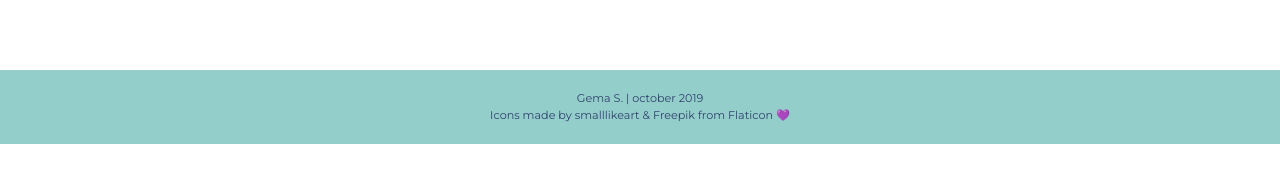
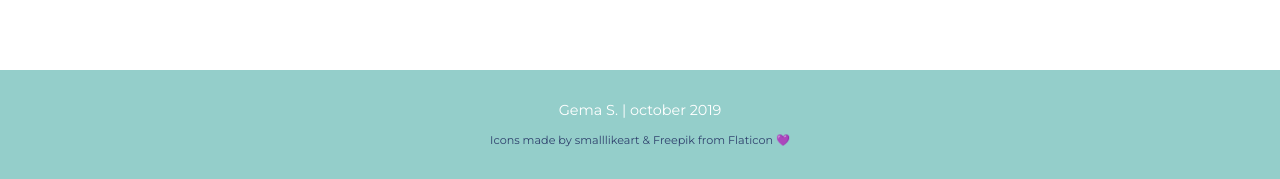
Before and after one commit to gemasegarra/portfolio, a plain HTML site: page index.html in a window 1280 px wide. Shown: the part 3229-3408 px from the top of the page. Before the commit the page ends 3373 px from the top, so only its background shows below. Drawn offline with nearby package versions, Linux system fonts and the light colour scheme.

Commit message:
Update style.css

```diff
--- a/style.css
+++ b/style.css
@@ -169,8 +169,14 @@ hr {
   text-decoration: none;
   color: #2f416d;
   font-size: 0.7rem;
-  padding: 20px;
+  padding: 30px;
   background-color: #94ceca;
+}
+
+.author {
+  color: white;
+  font-size: 0.9rem;
+  margin-bottom: 10px;
 }
 
 /* ARROW BUTTON */
```
